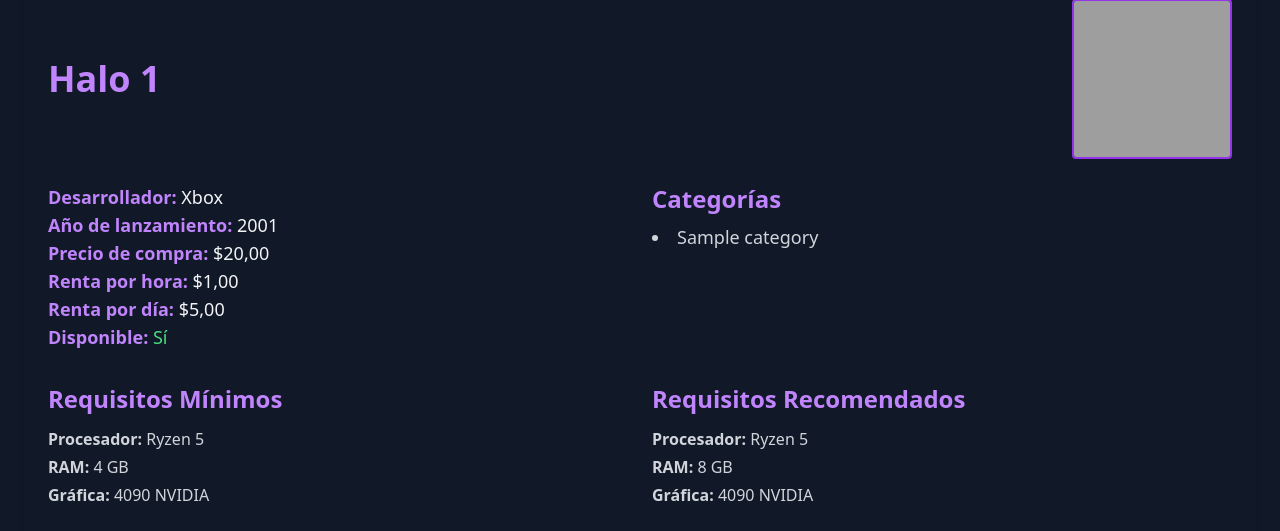
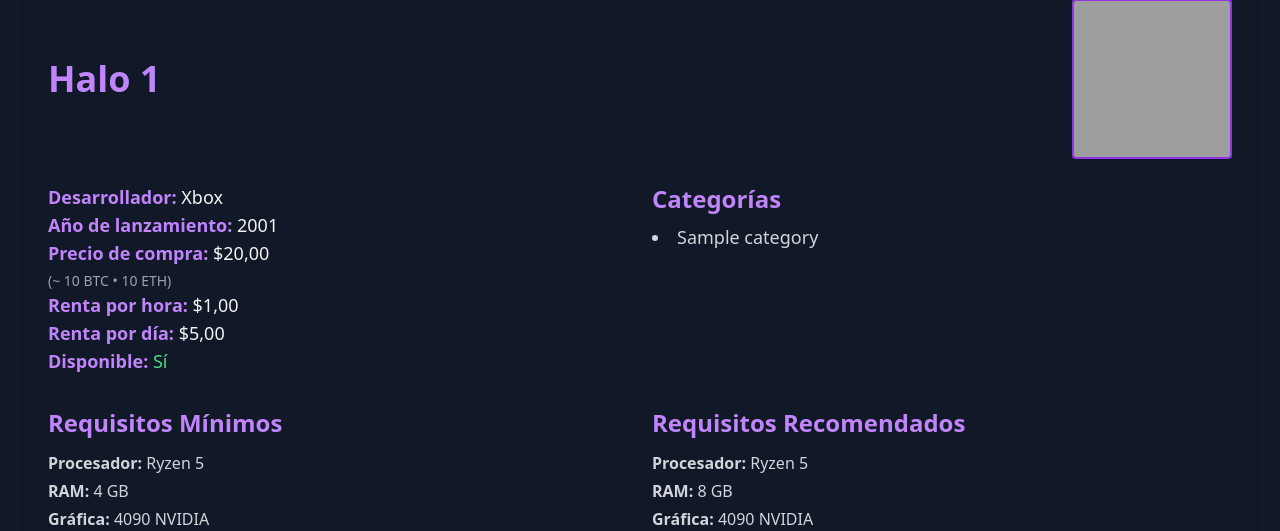
Before and after one commit to Sebastian-jimenez30/GameShare, a Django app: page /es/games/game/1/ in a window 1280 px wide. Shown: the part 73-604 px from the top of the page. Run offline with Django 4.2, Linux system fonts and the light colour scheme; data comes from the database, SQL or seed files in the repository; both versions use the stored data as it was after the commit; tables that the repository leaves empty hold one stand-in row (values such as "Sample post"); a database or web service that is not in the repository returns one stand-in record (values such as "Sample title"); data that the repository does not hold is empty; some libraries are stand-ins or nearby versions; grey boxes are pictures that could not be loaded.

Commit message:
using external service: CoinGecko

```diff
--- a/apps/games/services.py
+++ b/apps/games/services.py
@@ -140,7 +140,6 @@
             'top_purchased_games': self.analytics_repo.get_top_purchased_games(),
             'all_games': Game.objects.filter(available=True)
         }
-
 class LocationService:
     @staticmethod
     def get_user_location() -> dict:
@@ -155,6 +154,31 @@
         except:
             pass
         return {
-            'city': 'tu ciudad',
+            'city': 'tu ciuda',
             'country': 'tu país'
         }
+
+class CryptoService:
+    @staticmethod
+    def convert_usd_to_crypto(usd_amount: float) -> dict:
+        try:
+            url = "https://api.coingecko.com/api/v3/simple/price"
+            params = {
+                'ids': 'bitcoin,ethereum',
+                'vs_currencies': 'usd'
+            }
+            response = requests.get(url, params=params, timeout=5)
+            data = response.json()
+
+            btc_usd = data['bitcoin']['usd']
+            eth_usd = data['ethereum']['usd']
+
+            return {
+                'btc': round(usd_amount / btc_usd, 6),
+                'eth': round(usd_amount / eth_usd, 6),
+            }
+        except:
+            return {
+                'btc': None,
+                'eth': None,
+            }
--- a/apps/games/templates/games/game_detail.html
+++ b/apps/games/templates/games/game_detail.html
@@ -19,7 +19,14 @@
     <div>
       <p class="text-lg"><strong class="text-purple-400">Desarrollador:</strong> {{ game.developer }}</p>
       <p class="text-lg"><strong class="text-purple-400">Año de lanzamiento:</strong> {{ game.release_year }}</p>
-      <p class="text-lg"><strong class="text-purple-400">Precio de compra:</strong> ${{ game.purchase_price }}</p>
+      <p class="text-lg">
+        <strong class="text-purple-400">Precio de compra:</strong> ${{ game.purchase_price }}
+        {% if btc_price and eth_price %}
+        <span class="text-sm text-gray-400 block mt-1">
+          (~ {{ btc_price }} BTC • {{ eth_price }} ETH)
+        </span>
+      {% endif %}
+      </p>
       <p class="text-lg"><strong class="text-purple-400">Renta por hora:</strong> ${{ game.rental_price_per_hour }}</p>
       <p class="text-lg"><strong class="text-purple-400">Renta por día:</strong> ${{ game.rental_price_per_day }}</p>
       <p class="text-lg"><strong class="text-purple-400">Disponible:</strong>
--- a/apps/games/views.py
+++ b/apps/games/views.py
@@ -3,7 +3,7 @@
 from django.contrib.auth.mixins import LoginRequiredMixin, UserPassesTestMixin
 from django.urls import reverse_lazy
 from .forms import GameForm, ReviewForm
-from .services import GameService, ReviewService, CatalogService, RecommendationService, LocationService
+from .services import GameService, ReviewService, CatalogService, RecommendationService, LocationService, CryptoService
 from .repositories import GameRepository, ReviewRepository, GameCategoryRepository, GameRequirementsRepository, GameAnalyticsRepository, RecommendationRepository
 from rest_framework.views import APIView
 from rest_framework.response import Response
@@ -45,9 +45,16 @@
     def get_context_data(self, **kwargs):
         context = super().get_context_data(**kwargs)
         game = self.get_object()
-        context['reviews'] = review_service.get_reviews_for_game(game.id)
-        context['review_form'] = ReviewForm()
-        context['categories'] = game.categories.all()
+
+        crypto_prices = CryptoService.convert_usd_to_crypto(float(game.purchase_price))
+
+        context.update({
+            'reviews': review_service.get_reviews_for_game(game.id),
+            'review_form': ReviewForm(),
+            'categories': game.categories.all(),
+            'btc_price': crypto_prices['btc'],
+            'eth_price': crypto_prices['eth'],
+        })
         return context
 
     def post(self, request, *args, **kwargs):
```
Also changed, not shown: db.sqlite3.
